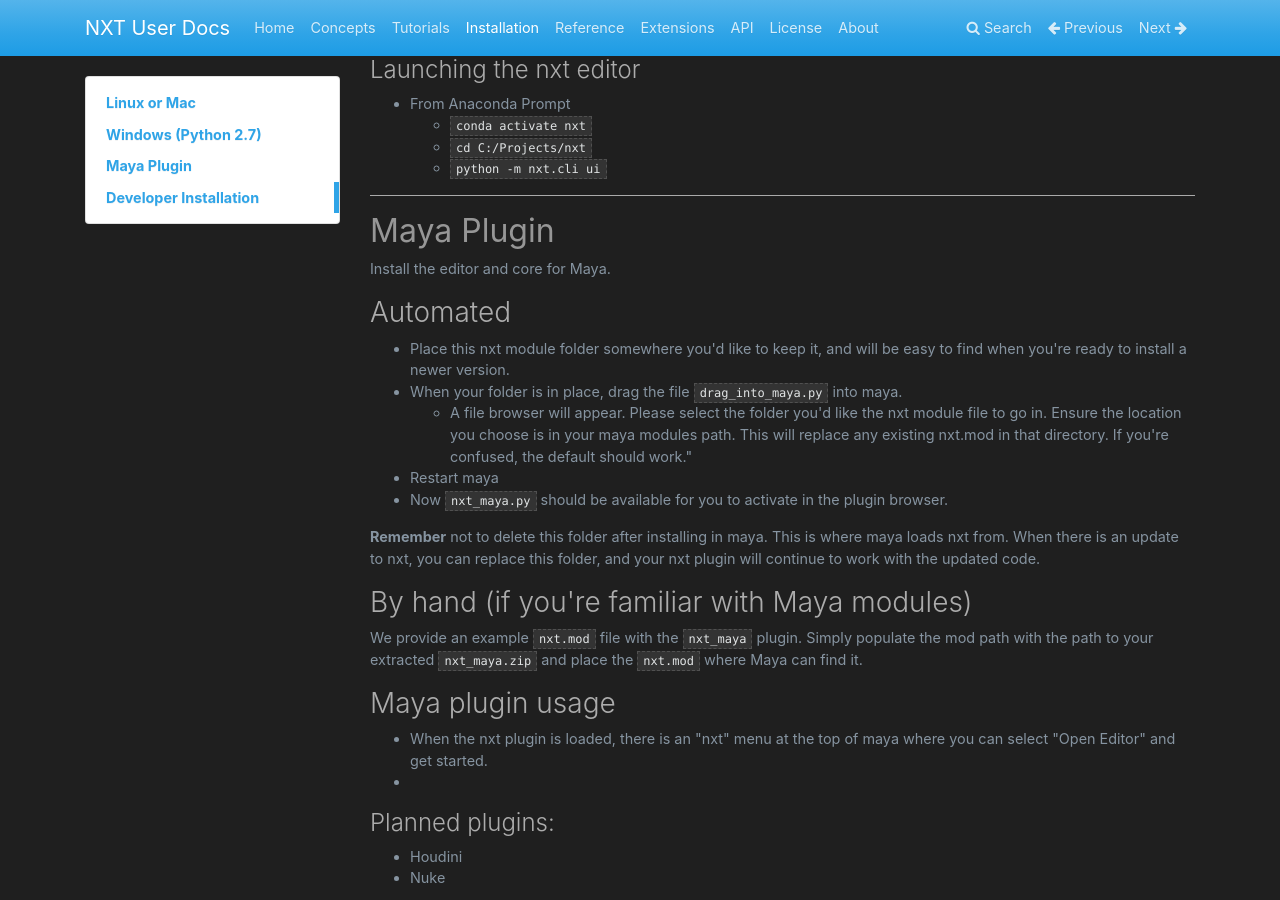
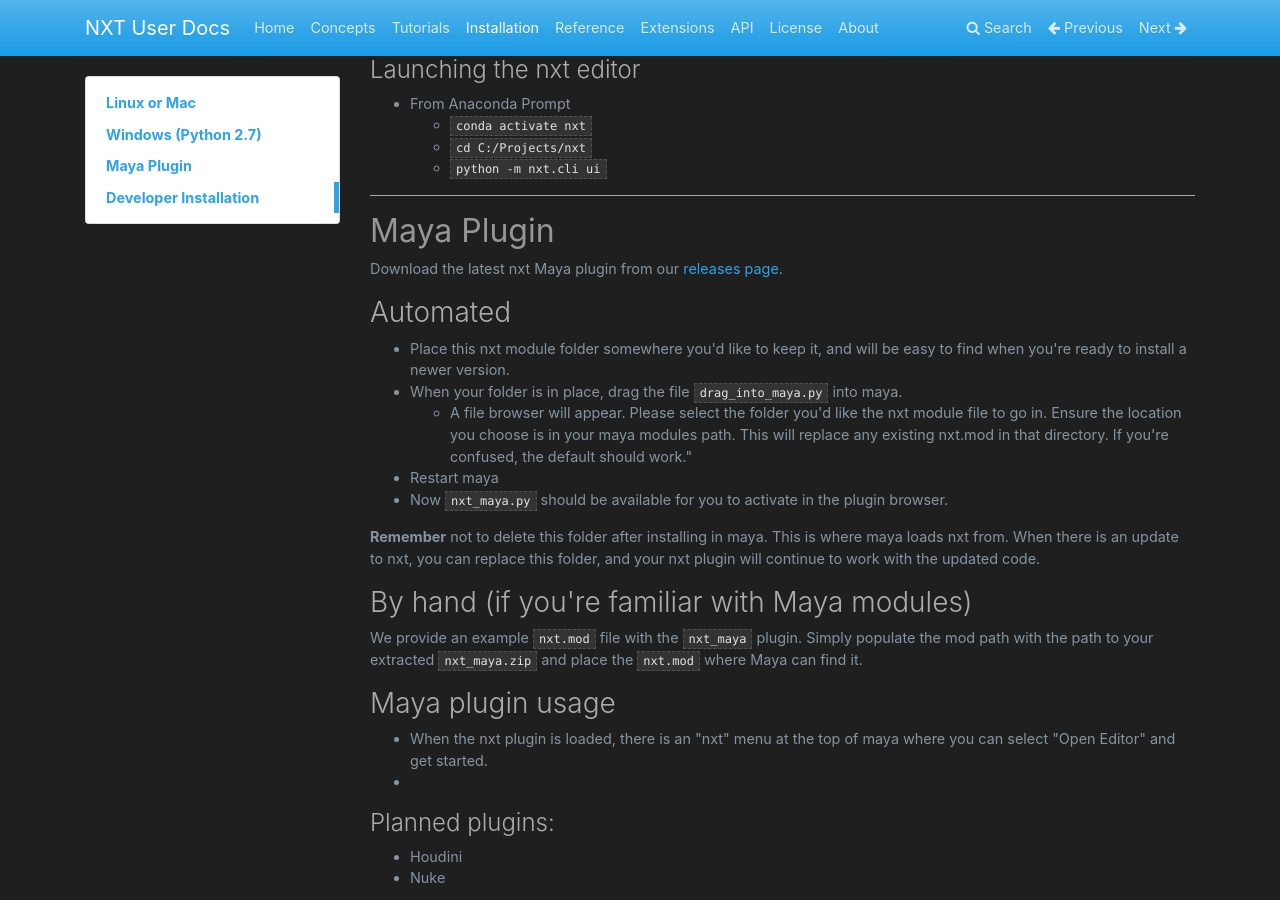
Before and after one commit to nxt-dev/nxt-dev.github.io, an MkDocs documentation site: the page built from docs/user_docs/docs/install.md, in a window 1280 px wide and 900 px high, scrolled down 1352 px. Built offline with MkDocs 1.6.1, drawn with Linux system fonts in a browser that asks for light colours; nearby versions of some CDN libraries; library files that are not in the unit come from our copies.

Commit message:
Updated maya plugin install instructions to have a link to the releases page.

```diff
--- a/docs/user_docs/docs/install.md
+++ b/docs/user_docs/docs/install.md
@@ -73,7 +73,7 @@ We recommend **not** adding conda python to your system path and **not** making
 
 # Maya Plugin
 
-Install the editor and core for Maya.
+Download the latest nxt Maya plugin from our [releases page](https://github.com/nxt-dev/nxt_editor/releases/latest).
 
 ### Automated
 
```
